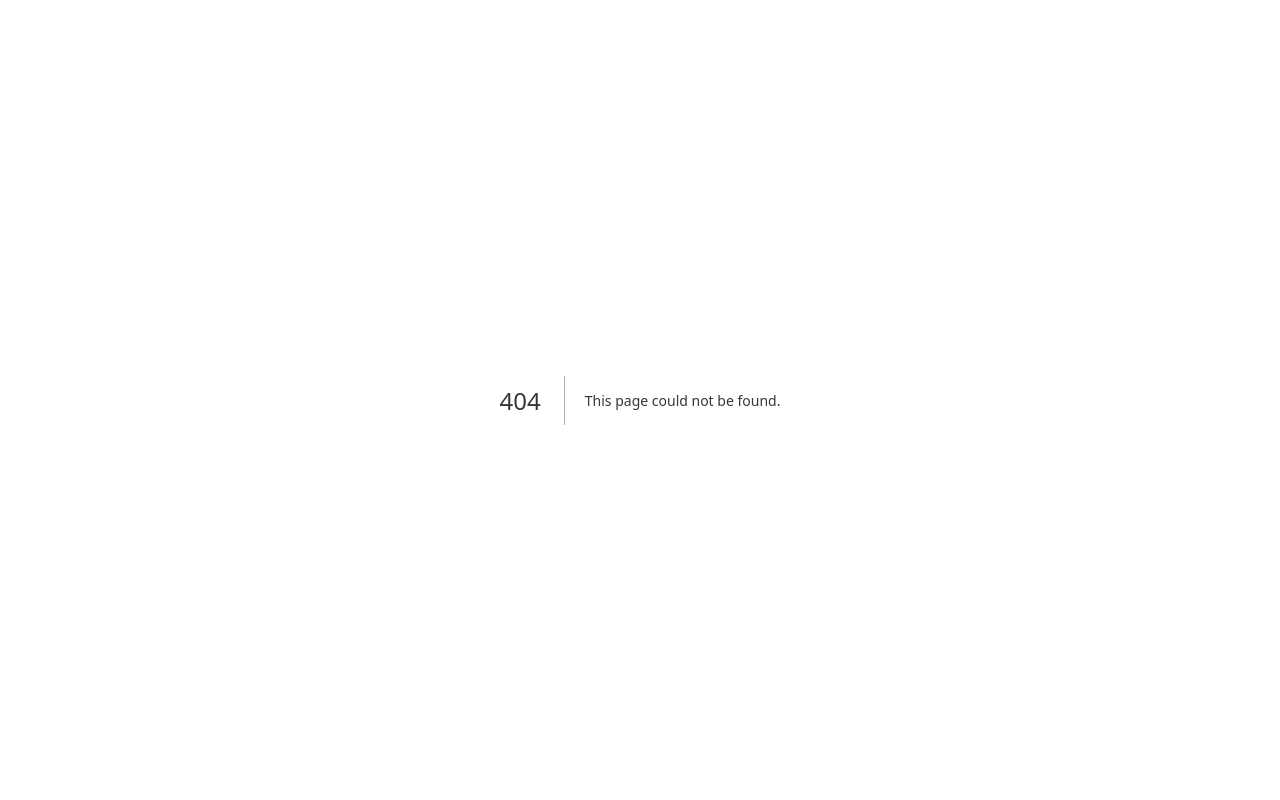
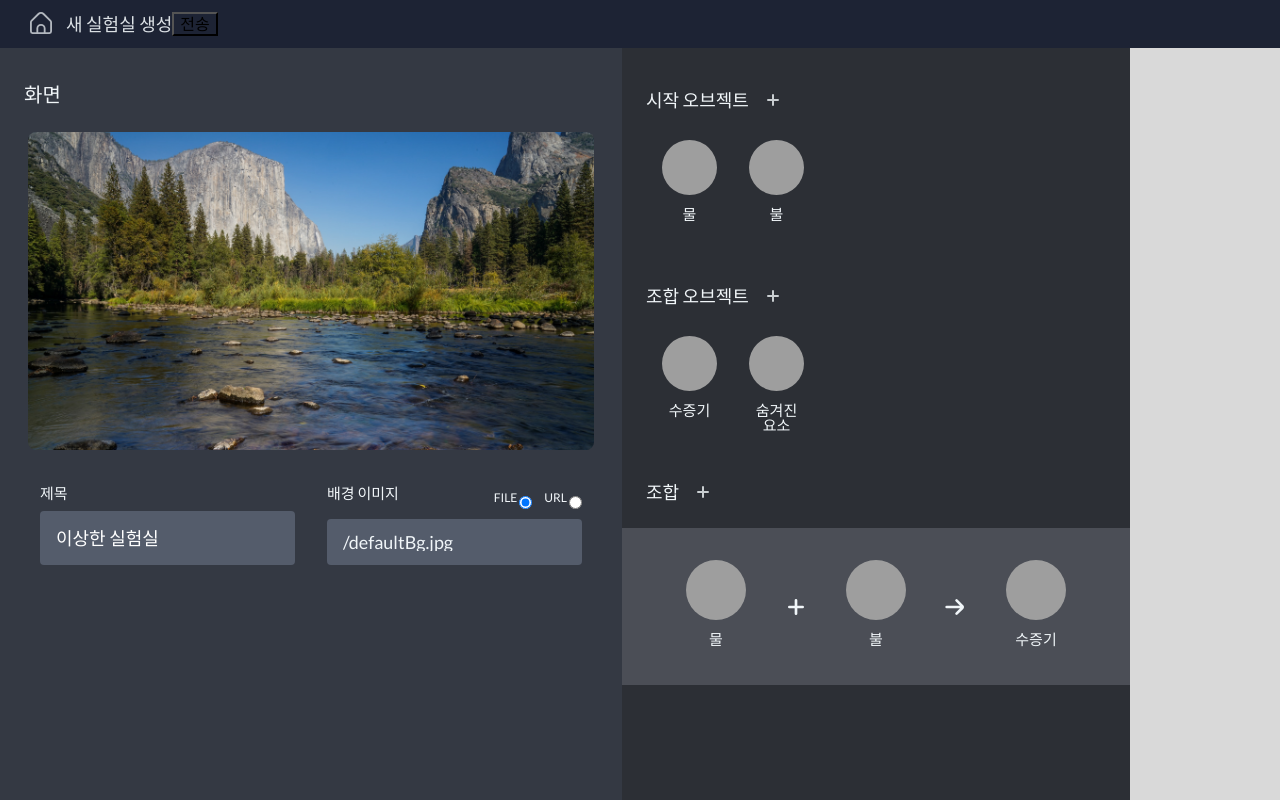
Before and after one commit to minyki-1/Odda-Lab, a Next.js app: page /create in a window 1280 px wide. Before the commit this address had no page. Built offline with nearby package versions, Linux system fonts and the light colour scheme; grey boxes are pictures that could not be loaded.

Commit message:
aws s3 이미지 테스트

```diff
--- a/src/pages/create/[id].tsx
+++ b/src/pages/create.tsx
@@ -1,19 +1,23 @@
 import styled from 'styled-components'
-import { useState } from 'react'
-import { resizeImage } from '../../lib/image'
-import SVG_Home from "../../svg/home.svg"
+import { useEffect, useState } from 'react'
+import { resizeImage } from '../lib/image'
+import SVG_Home from "../svg/home.svg"
 import Link from "next/link"
-import Combine from '../../components/create/combine'
-import { useStore } from '../../zustand/store'
-import ObjectList from '../../components/create/objectList'
-import { IImgData } from '../../types/data'
-import OptionalInput from '../../components/create/optionalInput'
+import Combine from '../components/create/combine'
+import { useStore } from '../zustand/store'
+import ObjectList from '../components/create/objectList'
+import { IImgData } from '../types/data'
+import OptionalInput from '../components/create/optionalInput'
 
 export default function Create() {
   const { selectObj, setSelectObj, contentData, setContentData } = useStore()
 
   const defaultImg = "/defaultBg.jpg"
   const [bgImgData, setBgImgData] = useState<IImgData>({ url: defaultImg })
+
+  useEffect(() => {
+    console.log(contentData);
+  }, [contentData])
 
   return (
     <Container onClick={(e: MouseEvent) => {
@@ -23,10 +27,26 @@ export default function Create() {
       <Header>
         <Link href="/"><SVG_Home /></Link>
         <h1>새 실험실 생성</h1>
+        <button onClick={() => {
+          fetch("http://localhost:3000/lab", {
+            method: "POST",
+            headers: {
+              'Content-Type': 'application/json',
+            },
+            body: JSON.stringify(contentData)
+          })
+            .then(response => {
+              console.log(response)
+            })
+            .catch(error => {
+              console.log(error)
+            });
+        }}>전송</button>
       </Header>
       <Main>
         <Contents>
           <Title>화면</Title>
+          {/* // ! 이미지를 next/image로 변경하기 */}
           <Preview img={bgImgData.url} />
           <MainInputWrap>
             <MainInput>
@@ -36,6 +56,7 @@ export default function Create() {
               }} />
             </MainInput>
             <MainInput>
+              {/* // ! 이미지를 next/image로 변경하기 */}
               <OptionalInput
                 title={"배경 이미지"}
                 defaultImg={defaultImg}
--- a/src/pages/index.tsx
+++ b/src/pages/index.tsx
@@ -26,6 +26,7 @@ export default function Home() {
         </Search>
       </SortWrapper>
       <RabotoryList>
+        <NextImage width={400} height={400} src="https://odda-lab.s3.ap-northeast-2.amazonaws.com/pngImg.png" alt={"test"} />
         {
           tempData.map((data, key) => (
             <Rabotory href={`/play/${data.id}`} key={key}>
--- a/src/pages/play/[id].tsx
+++ b/src/pages/play/[id].tsx
@@ -45,6 +45,7 @@ const temp = {
 }
 
 const objSize = 70
+
 export default function Play() {
   const { setSelectObj } = useStore()
   const { handleDndDrop, handleMove } = useDndObj();
@@ -127,6 +128,7 @@ export default function Play() {
                 data.objects.filter(value => data.found.includes(value.id))
                   .map((value, key) => (
                     <Object key={key}>
+                      {/* // ! 이미지를 next/image로 변경하기 */}
                       <ObjectImg
                         id={value.id}
                         style={{ backgroundImage: `url("${value.img}")` }}
```
